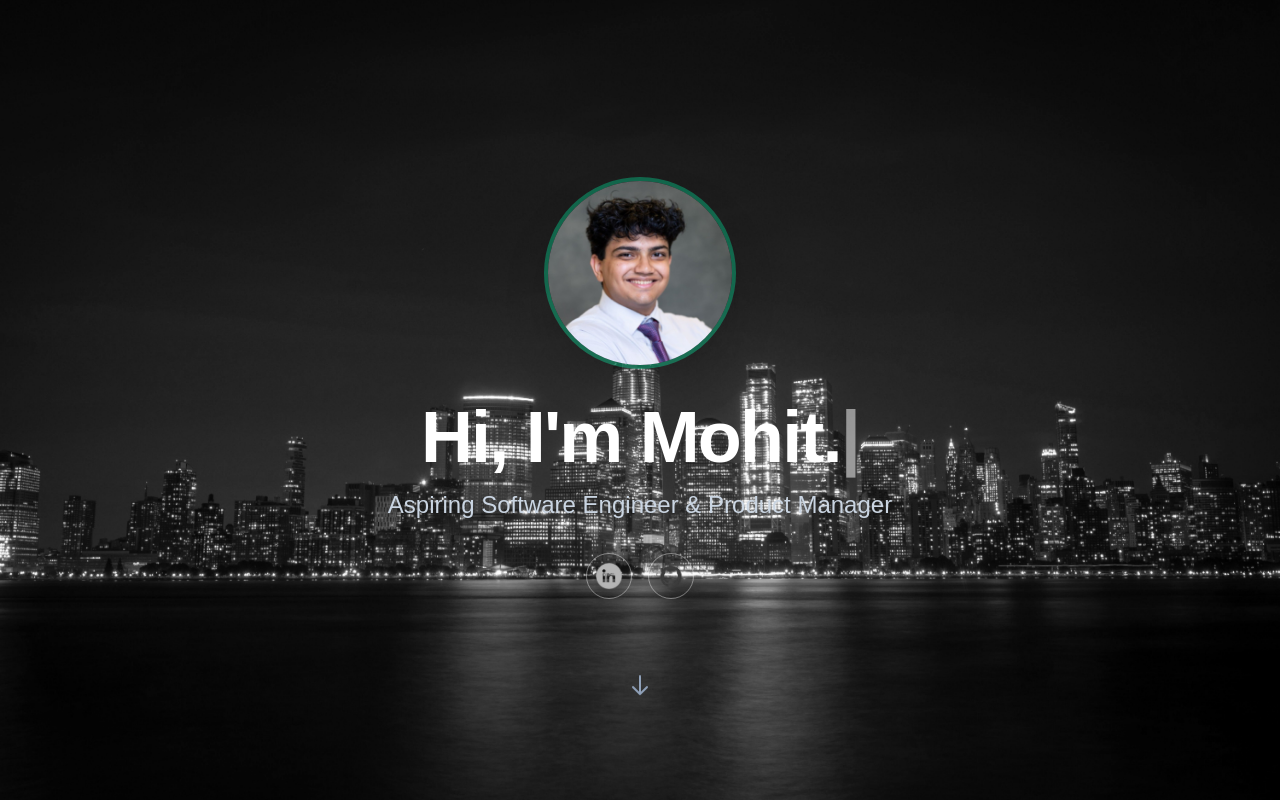
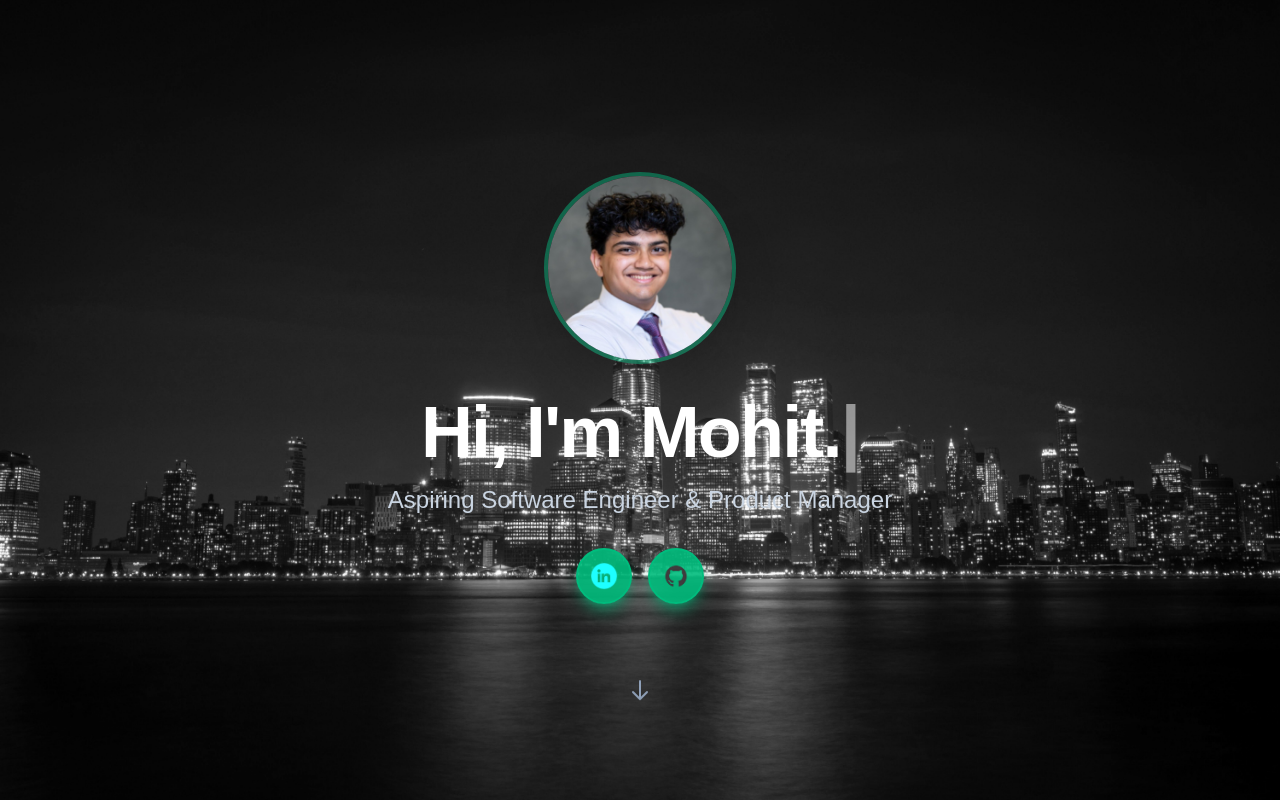
Before and after one commit to MohitUnecha/Mohit-Unecha-s-Portfolio-Website, a Next.js app in the folder frontend/: page / in a window 1280 px wide. Shown: the top 800 px of the page. Built offline with nearby package versions, Linux system fonts and the light colour scheme.

Commit message:
Make GitHub & LinkedIn buttons solid colored instead of translucent

```diff
--- a/frontend/src/app/page.tsx
+++ b/frontend/src/app/page.tsx
@@ -308,19 +308,19 @@ export default function Home() {
                 href={`https://${profile.linkedIn}`}
                 target="_blank"
                 rel="noopener noreferrer"
-                className={`flex items-center justify-center rounded-full border p-2 transition-all duration-300 hover:opacity-70 ${isDarkMode ? "border-white/40" : "border-black/40"}`}
+                className={`flex items-center justify-center rounded-full border-2 p-3 transition-all duration-300 hover:scale-110 ${isDarkMode ? "border-emerald-500 bg-emerald-500/90 shadow-lg shadow-emerald-500/50" : "border-blue-500 bg-blue-500/90 shadow-lg shadow-blue-500/50"}`}
                 aria-label="LinkedIn"
               >
-                <img src="/LinkedinLogo.png" alt="LinkedIn" className="h-7 w-7" style={{ filter: 'grayscale(1) brightness(2)' }} />
+                <img src="/LinkedinLogo.png" alt="LinkedIn" className="h-7 w-7" style={{ filter: 'brightness(2.5)' }} />
               </a>
               <a
                 href={`https://${profile.github}`}
                 target="_blank"
                 rel="noopener noreferrer"
-                className={`flex items-center justify-center rounded-full border p-2 transition hover:opacity-70 ${isDarkMode ? "border-white/40" : "border-black/40"}`}
+                className={`flex items-center justify-center rounded-full border-2 p-3 transition-all duration-300 hover:scale-110 ${isDarkMode ? "border-emerald-500 bg-emerald-500/90 shadow-lg shadow-emerald-500/50" : "border-blue-500 bg-blue-500/90 shadow-lg shadow-blue-500/50"}`}
                 aria-label="GitHub"
               >
-                <img src="/Githublogo.png" alt="GitHub" className="h-7 w-7" style={{ filter: 'grayscale(1) brightness(2.8)' }} />
+                <img src="/Githublogo.png" alt="GitHub" className="h-7 w-7" style={{ filter: 'brightness(2.8)' }} />
               </a>
             </div>
             <a
```
